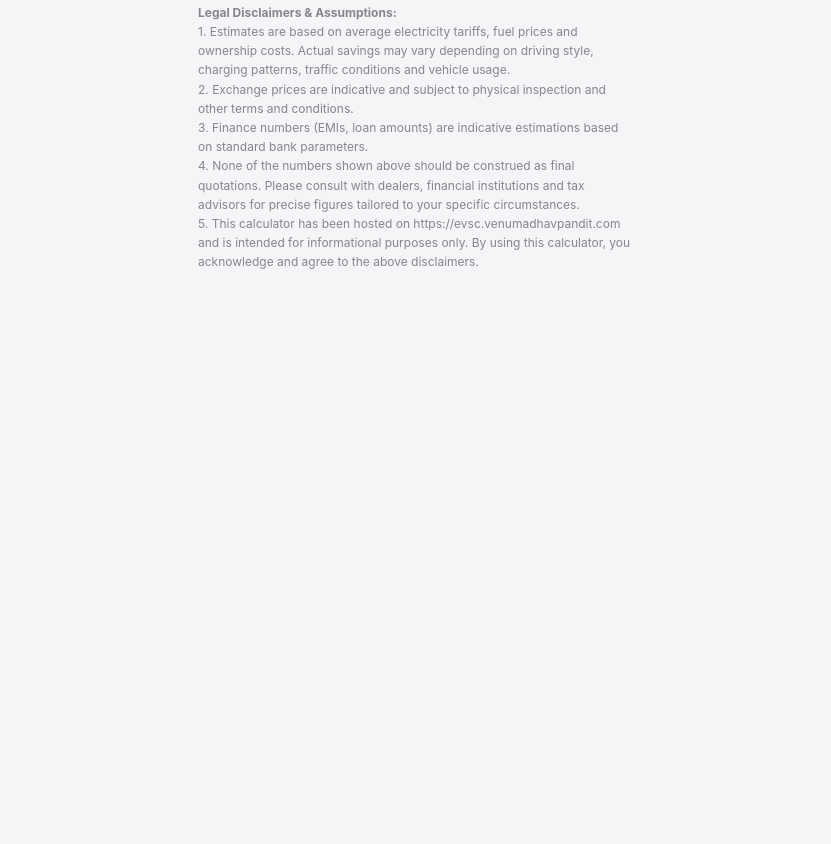
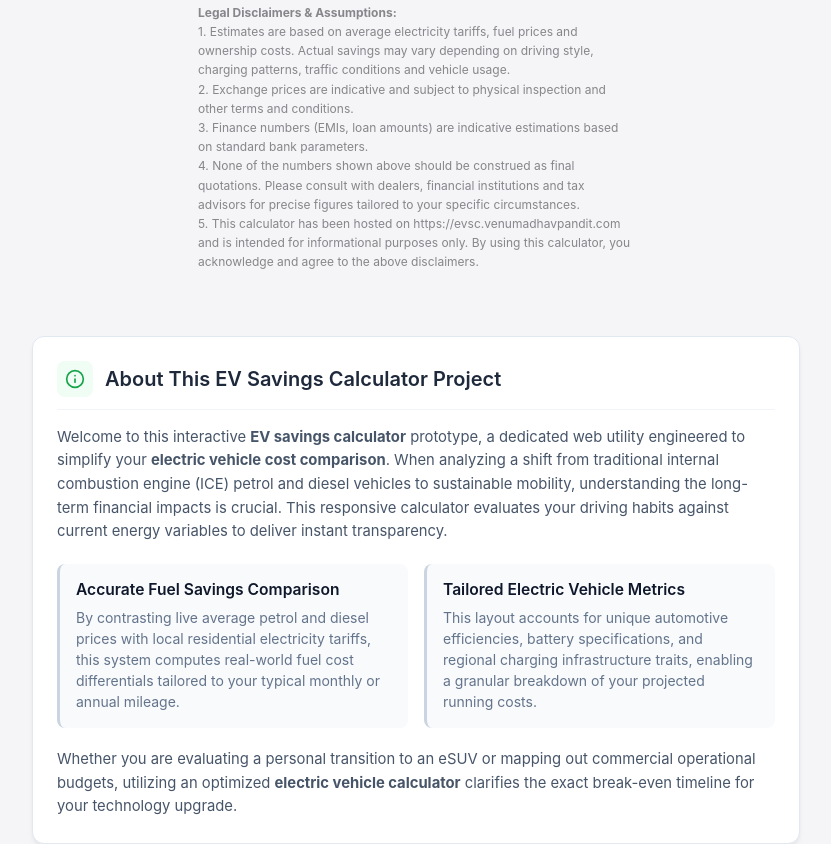
Before and after one commit to 7uvenucme/ev-savings-calculator, a website: page index.html in a window 1280 px wide. Shown: the part 2660-3504 px from the top of the page, without its empty margins (224-1055 px from the left). Before the commit the page ends 2972 px from the top, so only its background shows below. Drawn offline with nearby package versions, Linux system fonts and the light colour scheme; no server answers; files whose address does not match are found by name.

Commit message:
SEO content added

```diff
--- a/index.html
+++ b/index.html
@@ -3,7 +3,8 @@
 <head>
     <meta charset="UTF-8">
     <meta name="viewport" content="width=device-width, initial-scale=1.0, maximum-scale=1.0, user-scalable=no">
-    <title>EV Savings Calculator</title>
+    <title>EV Savings Calculator | Compare Petrol, Diesel and Electric Vehicles</title>
+    <meta name="description" content="Find out how much money you can save by switching from a petrol or diesel car to an electric vehicle with this simple calculator.">
     <link rel="stylesheet" href="style.css">
     <script src="https://cdn.jsdelivr.net/npm/@supabase/supabase-js@2"></script>
     <script src="https://cdn.jsdelivr.net/npm/chart.js"></script>
@@ -372,7 +373,38 @@
         5. This calculator has been hosted on https://evsc.venumadhavpandit.com and is intended for informational purposes only. By using this calculator, you acknowledge and agree to the above disclaimers.
     </div>
 </div>
+<section class="about-project-container" aria-labelledby="about-heading">
+  <div class="about-card">
+    <div class="about-header">
+      <div class="about-icon-badge">
+        <svg xmlns="http://www.w3.org/2000/svg" width="20" height="20" viewBox="0 0 24 24" fill="none" stroke="currentColor" stroke-width="2" stroke-linecap="round" stroke-linejoin="round"><circle cx="12" cy="12" r="10"></circle><line x1="12" y1="16" x2="12" y2="12"></line><line x1="12" y1="8" x2="12.01" y2="8"></line></svg>
+      </div>
+      <h2 id="about-heading">About This EV Savings Calculator Project</h2>
+    </div>
 
+    <div class="about-content">
+      <p>
+        Welcome to this interactive <strong>EV savings calculator</strong> prototype, a dedicated web utility engineered to simplify your <strong>electric vehicle cost comparison</strong>. When analyzing a shift from traditional internal combustion engine (ICE) petrol and diesel vehicles to sustainable mobility, understanding the long-term financial impacts is crucial. This responsive calculator evaluates your driving habits against current energy variables to deliver instant transparency.
+      </p>
+
+      <div class="about-features-grid">
+        <div class="feature-item">
+          <h3>Accurate Fuel Savings Comparison</h3>
+          <p>By contrasting live average petrol and diesel prices with local residential electricity tariffs, this system computes real-world fuel cost differentials tailored to your typical monthly or annual mileage.</p>
+        </div>
+
+        <div class="feature-item">
+          <h3>Tailored Electric Vehicle Metrics</h3>
+          <p>This layout accounts for unique automotive efficiencies, battery specifications, and regional charging infrastructure traits, enabling a granular breakdown of your projected running costs.</p>
+        </div>
+      </div>
+
+      <p class="about-footer-text">
+        Whether you are evaluating a personal transition to an eSUV or mapping out commercial operational budgets, utilizing an optimized <strong>electric vehicle calculator</strong> clarifies the exact break-even timeline for your technology upgrade.
+      </p>
+    </div>
+  </div>
+</section>
 <script src="script.js"></script>
 <script>
   window.va = window.va || function () { (window.vaq = window.vaq || []).push(arguments); };
--- a/style.css
+++ b/style.css
@@ -161,6 +161,88 @@ input:checked + .slider:before { transform: translateX(20px); }
 .disclaimer-section { font-size: 0.75rem; color: var(--text-secondary); line-height: 1.6; padding: 0 16px; }
 .hidden { display: none !important; }
 
+/* About Project SEO Section Styles */
+.about-project-container {
+  width: 100%;
+  max-width: 800px; /* Aligns with your main app layout container width */
+  margin: 24px auto;
+  padding: 0 16px;
+  box-sizing: border-box;
+}
+
+.about-card {
+  background-color: #ffffff; /* Clean card background */
+  border: 1px solid #e2e8f0; /* Subtle slate border */
+  border-radius: 12px;
+  padding: 24px;
+  box-shadow: 0 4px 6px -1px rgba(0, 0, 0, 0.05), 0 2px 4px -1px rgba(0, 0, 0, 0.03);
+}
+
+.about-header {
+  display: flex;
+  align-items: center;
+  gap: 12px;
+  margin-bottom: 16px;
+  border-bottom: 1px solid #f1f5f9;
+  padding-bottom: 12px;
+}
+
+.about-icon-badge {
+  background-color: #f0fdf4; /* Light green tint representing eco-friendly data */
+  color: #16a34a; /* Vibrant green accent color */
+  padding: 8px;
+  border-radius: 8px;
+  display: flex;
+  align-items: center;
+  justify-content: center;
+}
+
+.about-header h2 {
+  font-size: 1.25rem;
+  color: #1e293b;
+  margin: 0;
+  font-weight: 600;
+}
+
+.about-content p {
+  font-size: 0.925rem;
+  line-height: 1.6;
+  color: #475569;
+  margin: 0 0 16px 0;
+}
+
+.about-features-grid {
+  display: grid;
+  grid-template-columns: repeat(auto-fit, minmax(280px, 1fr));
+  gap: 16px;
+  margin: 20px 0;
+}
+
+.feature-item {
+  background-color: #f8fafc; /* Slightly muted grey background for interior blocks */
+  padding: 16px;
+  border-radius: 8px;
+  border-left: 3px solid #cbd5e1;
+}
+
+.feature-item h3 {
+  font-size: 0.975rem;
+  color: #0f172a;
+  margin: 0 0 8px 0;
+  font-weight: 600;
+}
+
+.feature-item p {
+  font-size: 0.875rem;
+  line-height: 1.5;
+  color: #64748b;
+  margin: 0;
+}
+
+.about-content .about-footer-text {
+  margin-bottom: 0;
+}
+
 /* 1. Prevent blank pages by ensuring the container height is flexible */
 /* ---------- PDF CAPTURE MODE ---------- */
 
```
